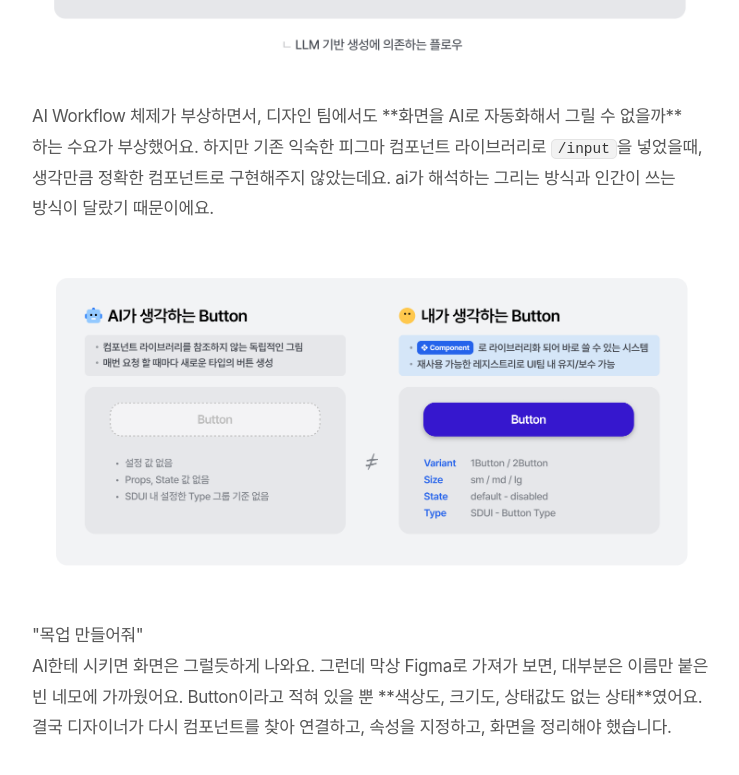
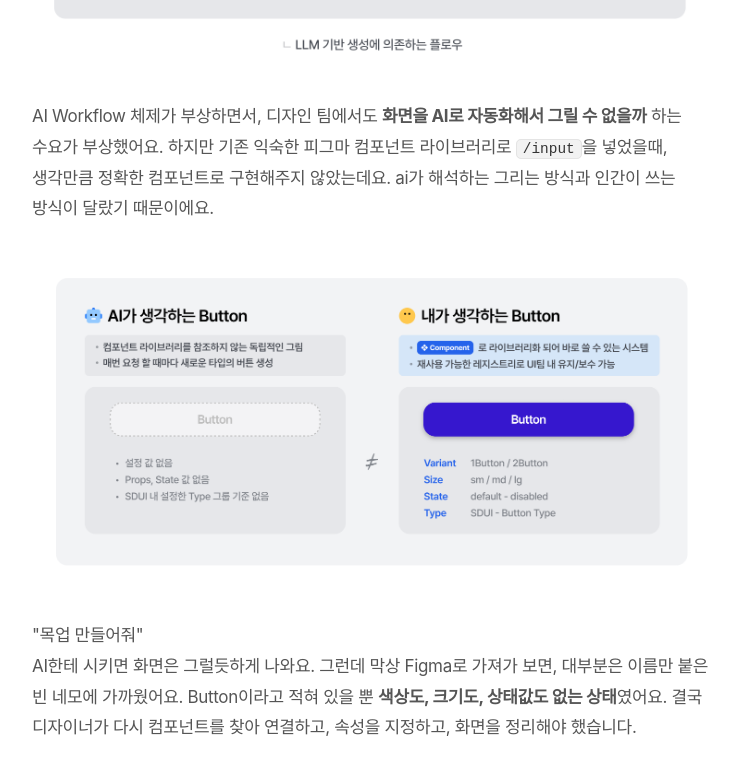
Before and after one commit to haeilylee/Portfolio, a Next.js app: page /projects/sdui in a window 1280 px wide. Shown: the part 1545-2320 px from the top of the page, without its empty margins (308-1047 px from the left). Built offline with nearby package versions, Linux system fonts and the light colour scheme; a web font is replaced by a local one.

Commit message:
Update content via admin panel

```diff
--- a/src/app/projects/[slug]/page.tsx
+++ b/src/app/projects/[slug]/page.tsx
@@ -31,12 +31,15 @@ function renderWithHighlights(text: string, highlights: string[] = []) {
 
 function parseInlineCode(text: string): React.ReactNode[] {
   const parts: React.ReactNode[] = [];
-  const re = />([^<]+)</g;
+  const re = /\*\*([^*]+)\*\*|>([^<]+)</g;
   let last = 0;
   let m;
   let key = 0;
   while ((m = re.exec(text)) !== null) {
     if (m.index > last) parts.push(text.slice(last, m.index));
+    if (m[1] !== undefined) {
+      parts.push(<strong key={key++} style={{ fontWeight: 700, color: "inherit" }}>{m[1]}</strong>);
+    } else {
       parts.push(
         <code
           key={key++}
@@ -51,9 +54,10 @@ function parseInlineCode(text: string): React.ReactNode[] {
             letterSpacing: "0",
           }}
         >
-        {m[1]}
+          {m[2]}
         </code>
       );
+    }
     last = m.index + m[0].length;
   }
   if (last < text.length) parts.push(text.slice(last));
```
Lines whose indentation alone changed are shown as unchanged.
